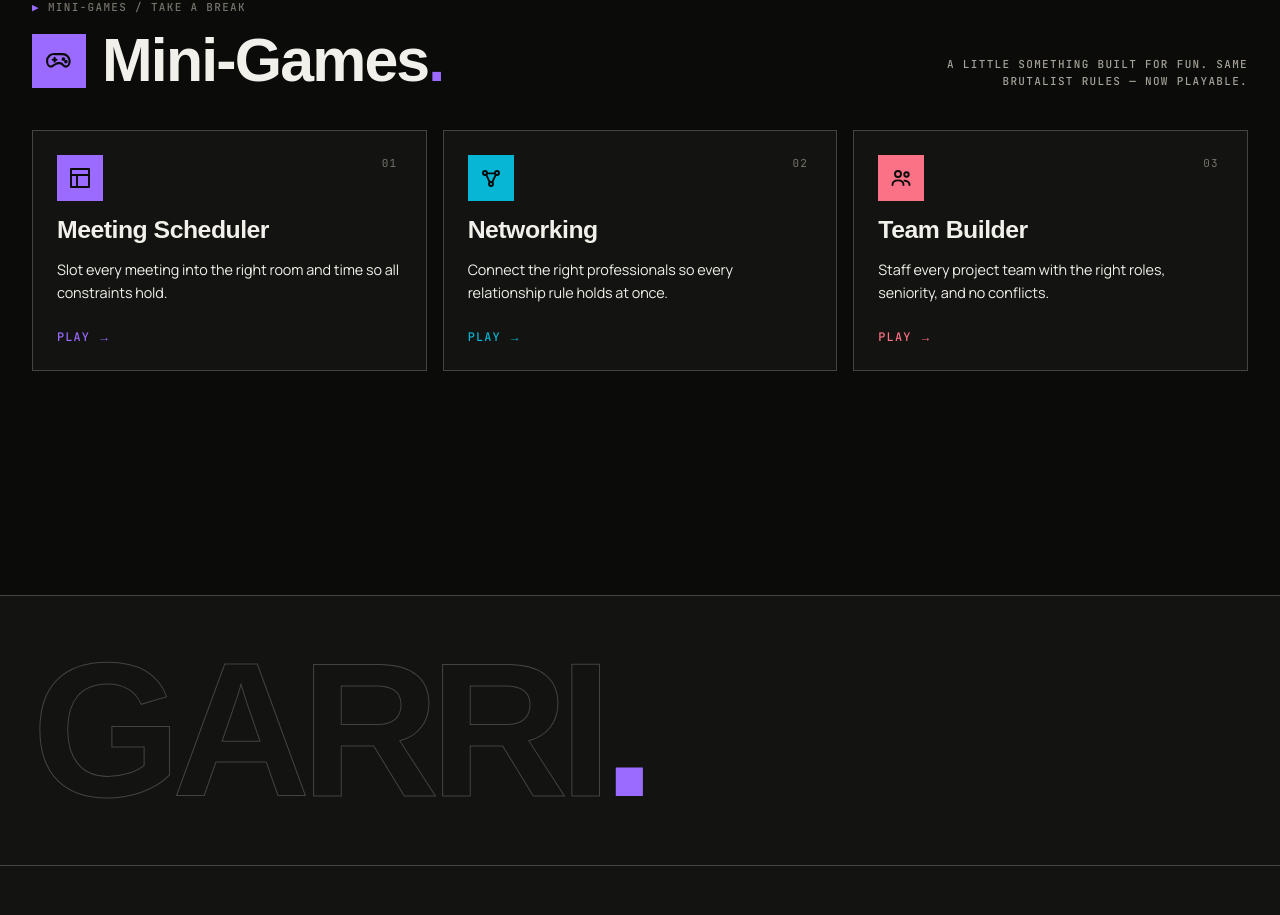
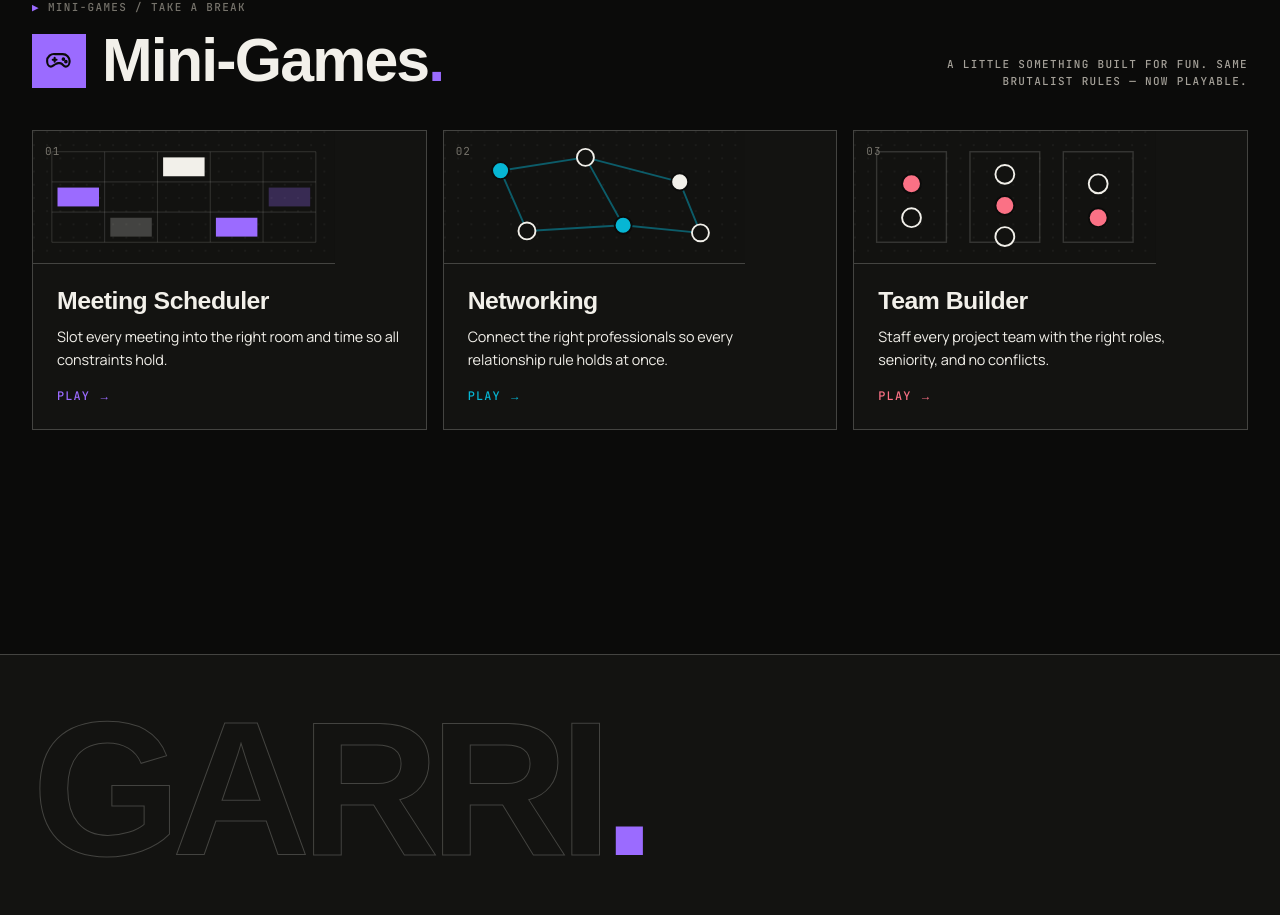
Before and after one commit to garryavetisssian/garri-portfolio, a Next.js app: page /en in a window 1280 px wide. Shown: the part 4080-4995 px from the top of the page. Built offline with nearby package versions, Linux system fonts and the light colour scheme; a web font is replaced by a local one.

Commit message:
auto-deploy: 2026-06-15 18:04:13

```diff
--- a/src/components/brut/MiniGames/GameModal.tsx
+++ b/src/components/brut/MiniGames/GameModal.tsx
@@ -17,12 +17,14 @@ import { useLanguage } from "@/lib/i18n/LanguageContext";
 import { DIFFICULTIES, formatTime, type Difficulty, type Entry } from "./shared";
 import { sfx, isMuted, setMuted } from "./sound";
 import Confetti from "./Confetti";
+import { GameCover } from "./covers";
 
 /** Everything GameModal needs to host a specific game. */
 export interface GameDefinition {
   name: string;
   description: string;
   howToBody: string;
+  coverIndex: number;
   getEntries: (d: Difficulty) => Entry[];
   addEntry: (d: Difficulty, name: string, seconds: number) => { entries: Entry[]; rank: number };
   Game: React.ComponentType<{
@@ -235,6 +237,7 @@ export default function GameModal({
               {screen === "difficulty" && (
                 <DifficultyScreen
                   g={g}
+                  coverIndex={game.coverIndex}
                   howToTitle={g.howToTitle}
                   howToBody={game.howToBody}
                   onStart={startGame}
@@ -377,12 +380,14 @@ type G = ReturnType<typeof useLanguage>["t"]["miniGames"];
 
 function DifficultyScreen({
   g,
+  coverIndex,
   howToTitle,
   howToBody,
   onStart,
   onLeaderboard,
 }: {
   g: G;
+  coverIndex: number;
   howToTitle: string;
   howToBody: string;
   onStart: (d: Difficulty) => void;
@@ -390,6 +395,9 @@ function DifficultyScreen({
 }) {
   return (
     <div className="min-h-full flex flex-col items-center justify-center gap-9 py-8">
+      <div className="w-full max-w-md border border-line-strong overflow-hidden">
+        <GameCover index={coverIndex} className="block w-full" style={{ height: 120 }} />
+      </div>
       <h4
         className="text-ink text-center"
         style={{ fontFamily: "var(--font-display)", fontWeight: 700, fontSize: "clamp(2rem, 5vw, 3rem)", lineHeight: 1 }}
--- a/src/components/brut/MiniGames/MiniGamesSection.tsx
+++ b/src/components/brut/MiniGames/MiniGamesSection.tsx
@@ -26,31 +26,10 @@ import {
   getEntries as tbGetEntries,
   addEntry as tbAddEntry,
 } from "./games/TeamBuilder/leaderboard";
+import { GameCover } from "./covers";
 
-/** Per-game accent + glyph so the cards read like playful game tiles. */
+/** Per-game accent so each tile reads as its own game. */
 const GAME_ACCENTS = ["#9B6BFF", "#06B6D4", "#FB7185"];
-
-const GAME_ICONS = [
-  // Meeting Scheduler — grid / calendar
-  <svg key="ms" viewBox="0 0 24 24" width="24" height="24" fill="none" stroke="currentColor" strokeWidth="1.9" strokeLinecap="round" strokeLinejoin="round" aria-hidden>
-    <rect x="3" y="3" width="18" height="18" />
-    <path d="M3 9h18M9 9v12" />
-  </svg>,
-  // Networking — connected nodes
-  <svg key="net" viewBox="0 0 24 24" width="24" height="24" fill="none" stroke="currentColor" strokeWidth="1.9" strokeLinecap="round" strokeLinejoin="round" aria-hidden>
-    <circle cx="6" cy="7" r="2" />
-    <circle cx="18" cy="7" r="2" />
-    <circle cx="12" cy="18" r="2" />
-    <path d="M8 7.4h8M7.2 8.6 10.8 16.4M16.8 8.6 13.2 16.4" />
-  </svg>,
-  // Team Builder — people
-  <svg key="tb" viewBox="0 0 24 24" width="24" height="24" fill="none" stroke="currentColor" strokeWidth="1.9" strokeLinecap="round" strokeLinejoin="round" aria-hidden>
-    <circle cx="9" cy="8" r="3" />
-    <path d="M3.5 19c0-3 2.5-4.6 5.5-4.6S14.5 16 14.5 19" />
-    <circle cx="17.5" cy="8.5" r="2.2" />
-    <path d="M15.5 14.6c2.8.3 5 1.9 5 4.4" />
-  </svg>,
-];
 
 const GamepadIcon = (
   <svg viewBox="0 0 24 24" width="30" height="30" fill="none" stroke="currentColor" strokeWidth="1.7" strokeLinecap="round" strokeLinejoin="round" aria-hidden>
@@ -72,6 +51,7 @@ export default function MiniGamesSection() {
         name: g.meetingScheduler.name,
         description: g.meetingScheduler.description,
         howToBody: g.howToBody,
+        coverIndex: 0,
         getEntries: msGetEntries,
         addEntry: msAddEntry,
         Game: MeetingSchedulerGame,
@@ -80,6 +60,7 @@ export default function MiniGamesSection() {
         name: g.networking.name,
         description: g.networking.description,
         howToBody: g.networking.howToBody,
+        coverIndex: 1,
         getEntries: netGetEntries,
         addEntry: netAddEntry,
         Game: NetworkingGame,
@@ -88,6 +69,7 @@ export default function MiniGamesSection() {
         name: g.teamBuilder.name,
         description: g.teamBuilder.description,
         howToBody: g.teamBuilder.howToBody,
+        coverIndex: 2,
         getEntries: tbGetEntries,
         addEntry: tbAddEntry,
         Game: TeamBuilderGame,
@@ -142,19 +124,18 @@ export default function MiniGamesSection() {
                 whileHover={{ y: -8, borderColor: accent }}
                 whileTap={{ scale: 0.99 }}
                 transition={{ type: "spring", stiffness: 300, damping: 22 }}
-                className="group text-left flex flex-col justify-between gap-6 p-6 border"
-                style={{ background: "var(--paper-soft)", borderColor: "var(--line-strong)", minHeight: 230 }}
+                className="group text-left flex flex-col overflow-hidden border"
+                style={{ background: "var(--paper-soft)", borderColor: "var(--line-strong)" }}
               >
-                <div className="flex flex-col gap-4">
-                  <div className="flex items-start justify-between">
-                    <span
-                      className="flex items-center justify-center transition-transform duration-200 group-hover:-rotate-6"
-                      style={{ width: 46, height: 46, background: accent, color: "var(--paper)" }}
-                    >
-                      {GAME_ICONS[i % GAME_ICONS.length]}
+                {/* illustrated cover banner */}
+                <div className="relative" style={{ borderBottom: "1px solid var(--line-strong)" }}>
+                  <GameCover index={game.coverIndex} className="block w-full" style={{ height: 132 }} />
+                  <span className="num-badge absolute" style={{ top: 12, left: 12 }}>
+                    {String(i + 1).padStart(2, "0")}
                   </span>
-                    <span className="num-badge">{String(i + 1).padStart(2, "0")}</span>
                 </div>
+
+                <div className="flex flex-col gap-3 p-6 flex-1">
                   <h3
                     className="text-ink"
                     style={{
@@ -170,14 +151,13 @@ export default function MiniGamesSection() {
                   <p className="prose-brut text-ink-mute" style={{ fontSize: "0.9rem" }}>
                     {game.description}
                   </p>
-                </div>
-
                   <span
-                  className="mono uppercase inline-flex items-center gap-2 transition-transform duration-200 group-hover:translate-x-1"
+                    className="mono uppercase inline-flex items-center gap-2 mt-1 transition-transform duration-200 group-hover:translate-x-1"
                     style={{ color: accent, fontSize: "0.74rem", letterSpacing: "0.1em" }}
                   >
                     {g.play} →
                   </span>
+                </div>
               </motion.button>
             );
           })}
--- /dev/null
+++ b/src/components/brut/MiniGames/covers.tsx
@@ -0,0 +1,137 @@
+// ─── MiniGames — hand-built SVG cover art (zero assets, on-brand) ──────
+//
+// One illustrated motif per game, drawn in code so it matches the brutalist
+// dark + per-game-accent system exactly and scales crisply at any size.
+// Used as the card banner and the difficulty-screen header.
+
+const ACCENTS = ["#9B6BFF", "#06B6D4", "#FB7185"];
+const INK = "#F2F0EA";
+const LINE = "rgba(242,240,234,0.16)";
+const BG = "#121210";
+
+/** Schedule — a timetable grid with a few blocks slotted in. */
+function ScheduleMotif({ accent }: { accent: string }) {
+  const x0 = 20,
+    x1 = 300,
+    y0 = 22,
+    y1 = 118;
+  const cols = 5,
+    rows = 3;
+  const cw = (x1 - x0) / cols;
+  const rh = (y1 - y0) / rows;
+  const cell = (c: number, r: number, fill: string) => (
+    <rect
+      key={`${c}-${r}`}
+      x={x0 + c * cw + 6}
+      y={y0 + r * rh + 6}
+      width={cw - 12}
+      height={rh - 12}
+      fill={fill}
+    />
+  );
+  const lines = [];
+  for (let c = 0; c <= cols; c++)
+    lines.push(<line key={`v${c}`} x1={x0 + c * cw} y1={y0} x2={x0 + c * cw} y2={y1} stroke={LINE} strokeWidth="1" />);
+  for (let r = 0; r <= rows; r++)
+    lines.push(<line key={`h${r}`} x1={x0} y1={y0 + r * rh} x2={x1} y2={y0 + r * rh} stroke={LINE} strokeWidth="1" />);
+  return (
+    <g>
+      {lines}
+      {cell(0, 1, accent)}
+      {cell(2, 0, INK)}
+      {cell(3, 2, accent)}
+      {cell(4, 1, "rgba(155,107,255,0.28)")}
+      {cell(1, 2, "rgba(242,240,234,0.22)")}
+    </g>
+  );
+}
+
+/** Network — a small constellation of connected nodes. */
+function NetworkMotif({ accent }: { accent: string }) {
+  const n: Record<string, [number, number]> = {
+    A: [60, 42],
+    B: [150, 28],
+    C: [250, 54],
+    D: [88, 106],
+    E: [190, 100],
+    F: [272, 108],
+  };
+  const edges: [string, string][] = [
+    ["A", "B"],
+    ["B", "C"],
+    ["A", "D"],
+    ["B", "E"],
+    ["C", "F"],
+    ["D", "E"],
+    ["E", "F"],
+  ];
+  const fill: Record<string, string> = { A: accent, C: INK, E: accent };
+  return (
+    <g>
+      {edges.map(([a, b], i) => (
+        <line key={i} x1={n[a][0]} y1={n[a][1]} x2={n[b][0]} y2={n[b][1]} stroke={accent} strokeOpacity="0.45" strokeWidth="2" strokeLinecap="round" />
+      ))}
+      {Object.entries(n).map(([k, [x, y]]) => (
+        <circle key={k} cx={x} cy={y} r="9" fill={fill[k] || BG} stroke={fill[k] ? "#0B0B0A" : INK} strokeWidth="2" />
+      ))}
+    </g>
+  );
+}
+
+/** Teams — three columns with grouped "people" dots. */
+function TeamsMotif({ accent }: { accent: string }) {
+  const cols = [
+    { x: 24, people: [56, 92], hot: 0 },
+    { x: 123, people: [46, 79, 112], hot: 1 },
+    { x: 222, people: [56, 92], hot: 1 },
+  ];
+  const W = 74;
+  return (
+    <g>
+      {cols.map((col, ci) => (
+        <g key={ci}>
+          <rect x={col.x} y={22} width={W} height={96} fill="none" stroke={LINE} strokeWidth="1.5" />
+          {col.people.map((py, pi) => (
+            <circle
+              key={pi}
+              cx={col.x + W / 2}
+              cy={py}
+              r="10"
+              fill={pi === col.hot ? accent : BG}
+              stroke={pi === col.hot ? "#0B0B0A" : INK}
+              strokeWidth="2"
+            />
+          ))}
+        </g>
+      ))}
+    </g>
+  );
+}
+
+export function GameCover({
+  index,
+  className,
+  style,
+}: {
+  index: number;
+  className?: string;
+  style?: React.CSSProperties;
+}) {
+  const accent = ACCENTS[index % ACCENTS.length];
+  const motif = index % 3;
+  return (
+    <svg viewBox="0 0 320 140" preserveAspectRatio="xMidYMid slice" className={className} style={style} aria-hidden>
+      <rect width="320" height="140" fill={BG} />
+      {/* faint dotted texture */}
+      <defs>
+        <pattern id={`dots-${index}`} width="14" height="14" patternUnits="userSpaceOnUse">
+          <circle cx="1" cy="1" r="1" fill="rgba(242,240,234,0.06)" />
+        </pattern>
+      </defs>
+      <rect width="320" height="140" fill={`url(#dots-${index})`} />
+      {motif === 0 && <ScheduleMotif accent={accent} />}
+      {motif === 1 && <NetworkMotif accent={accent} />}
+      {motif === 2 && <TeamsMotif accent={accent} />}
+    </svg>
+  );
+}
```
Lines whose indentation alone changed are shown as unchanged.
